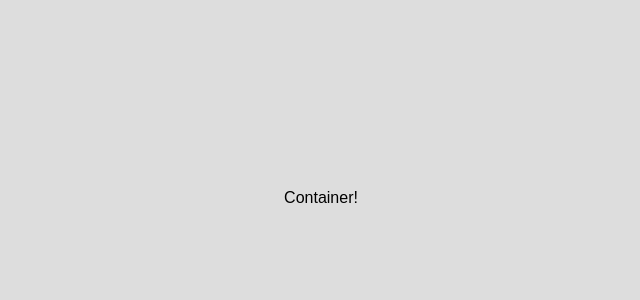
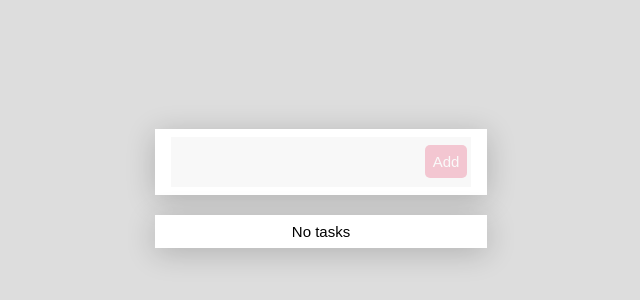
Before and after one commit to Emilia-Guadalupe/To-Do-List-App, a React (Create React App) app: page / in a window 1280 px wide. Shown: the part 202-502 px from the top of the page, without its empty margins (319-959 px from the left). Built offline with nearby package versions, Linux system fonts and the light colour scheme.

Commit message:
Components of the list

```diff
--- /dev/null
+++ b/src/Components/Checkbox/Checkbox.js
@@ -0,0 +1,23 @@
+import React, {Fragment} from 'react';
+
+function Checkbox(props){
+
+    const {onChange,
+            data: {id, description, done}
+        } = props;
+
+
+    return(
+        <Fragment>
+
+            <label className="todo new-item">
+                <input className="todo__state" name={id} type="checkbox" defaultChecked={done} onChange={onChange} />
+
+            <div className="todo__text">{description}</div>
+            </label>
+
+        </Fragment>
+    )
+}
+
+export default Checkbox;
--- a/src/Components/Container/Container.js
+++ b/src/Components/Container/Container.js
@@ -1,9 +1,19 @@
-import React from 'react';
+import React, {useState} from 'react';
+import FormToDo from '../FormToDo/FormToDo';
+import TaskList from '../TaskList/TaskList';
 
 function Container(){
+
+    const [list, setList] = useState([]);
+
+    const handleAddItem = (addItem) => {
+        setList([...list, addItem]);
+    };
+
     return(
         <div>
-            Container!
+            <FormToDo handleAddItem={handleAddItem} />
+            <TaskList list={list} setList={setList} />
         </div>
     )
 }
--- /dev/null
+++ b/src/Components/FormToDo/FormToDo.js
@@ -0,0 +1,35 @@
+import React, {useState} from 'react';
+
+function FormToDo(props){
+
+    const { handleAddItem } = props;
+
+    const [description, setDescription] = useState("");
+
+    const handleSubmit = (e) => {
+        e.preventDefault();
+
+        handleAddItem({
+            done: false,
+            id: (+new Date()).toString(),
+            description
+        });
+
+        setDescription("");
+    };
+
+    return(
+        <>
+            <form onSubmit={handleSubmit}>
+                <div className="todo-list">
+                    <div className="file-input">
+                        <input type="text" className="text" value={description} onChange={e => setDescription(e.target.value)} />
+                        <button className="button pink" disabled={description ? "" : "description"}>Add</button>
+                    </div>
+                </div>
+            </form>
+        </>
+    )
+}
+
+export default FormToDo;
--- /dev/null
+++ b/src/Components/TaskList/TaskList.js
@@ -0,0 +1,42 @@
+import React from 'react';
+import Checkbox from '../Checkbox/Checkbox';
+
+function TaskList(props){
+    const {list, setList} = props;
+
+    const onChangeStatus = e => {
+        const {name, checked} = e.target;
+        const updateList = list.map(item => ({
+            ...item,
+            done: item.id === name ? checked : item.done
+        }));
+
+        setList(updateList)
+    }
+
+    const onClickRemoveItem = (e) => {
+        const updateList = list.filter(item => !item.done);
+        setList(updateList);
+    }
+
+    const chk = list.map(item => (
+        <Checkbox key={item.id} data={item} onChange={onChangeStatus} />
+    ));
+
+    return(
+        <div className="todo-list">
+			{/*(A-1)*/}
+			{list.length ? chk : "No tasks"}
+			{/*(B)*/}
+			{list.length ? (
+				<p>
+					<button className="button blue" onClick={onClickRemoveItem}>
+						Delete all done
+					</button>
+				</p>
+			) : null}
+		</div>
+    )
+}
+
+export default TaskList;
```
